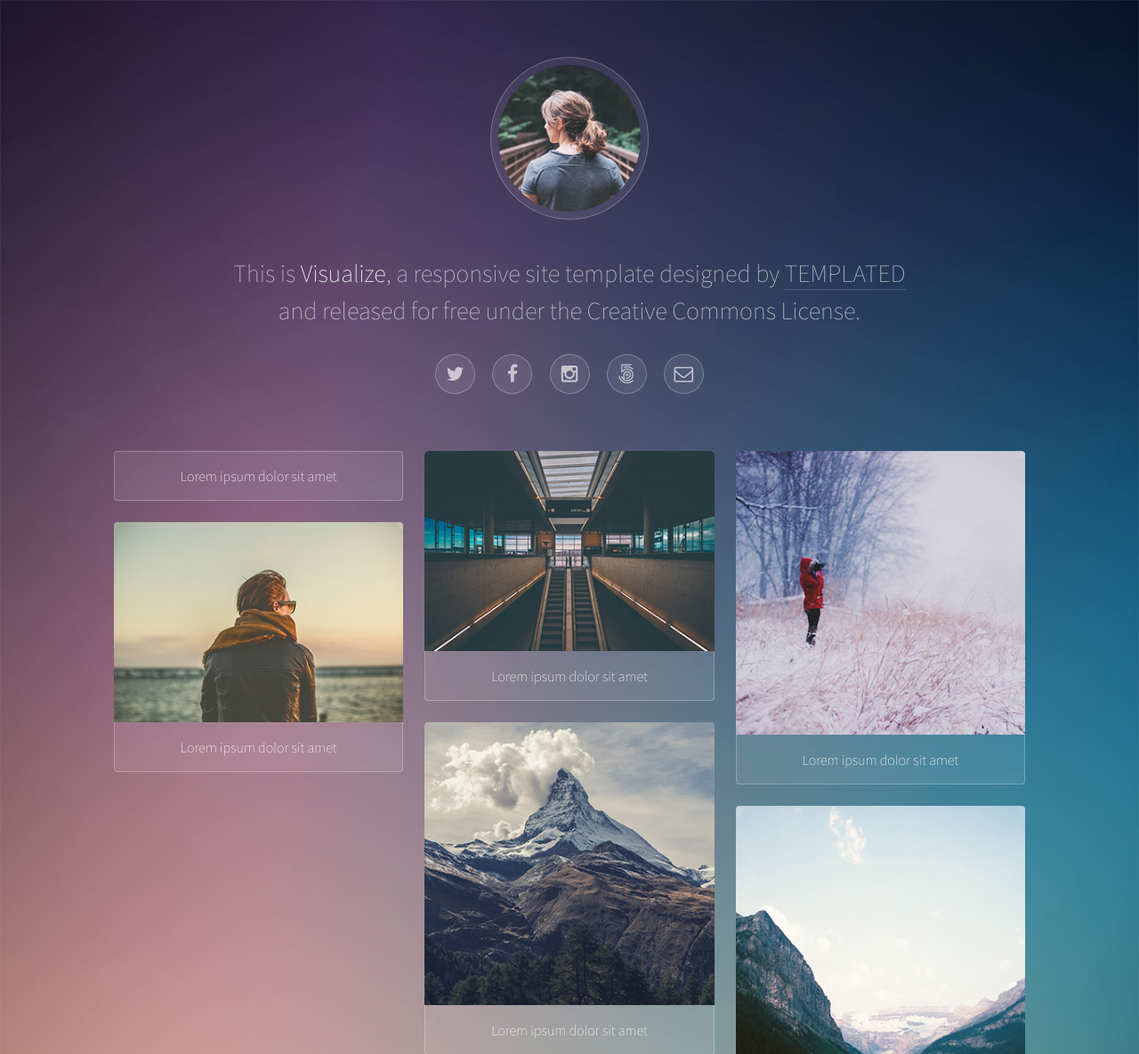
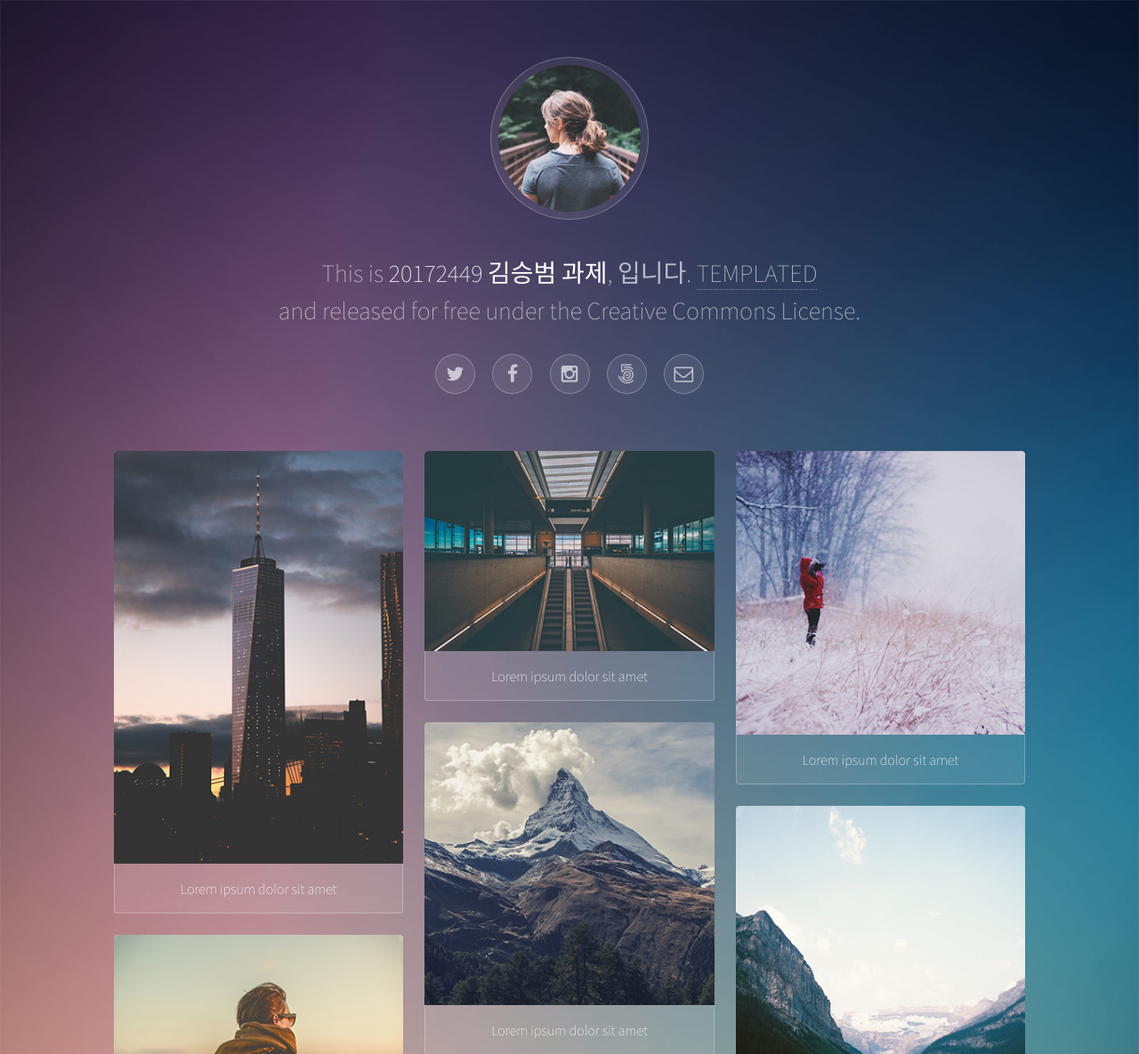
Before and after one commit to sb-kim89/repo, a plain HTML site: page index.html in a window 1280 px wide. Shown: the top 1185 px of the page at 89% size. Drawn offline with Linux system fonts and the light colour scheme.

Commit message:
Upload the "index.html" file.

```diff
--- a/index.html
+++ b/index.html
@@ -19,7 +19,7 @@
 				<!-- Header -->
 					<header id="header">
 						<span class="avatar"><img src="images/avatar.jpg" alt="" /></span>
-						<h1>This is <strong>Visualize</strong>, a responsive site template designed by <a href="http://templated.co">TEMPLATED</a><br />
+						<h1>This is <strong>20172449 김승범 과제</strong>, 입니다. <a href="http://templated.co">TEMPLATED</a><br />
 						and released for free under the Creative Commons License.</h1>
 						<ul class="icons">
 							<li><a href="#" class="icon style2 fa-twitter"><span class="label">Twitter</span></a></li>
@@ -37,7 +37,7 @@
 							<section class="thumbnails">
 								<div>
 									<a href="images/fulls/01.jpg">
-										<img src="sb-kim89.github.io/images/thumbs/01.jpg" alt="" />
+										<img src="images/thumbs/01.jpg" alt="" />
 										<h3>Lorem ipsum dolor sit amet</h3>
 									</a>
 									<a href="images/fulls/02.jpg">
```
